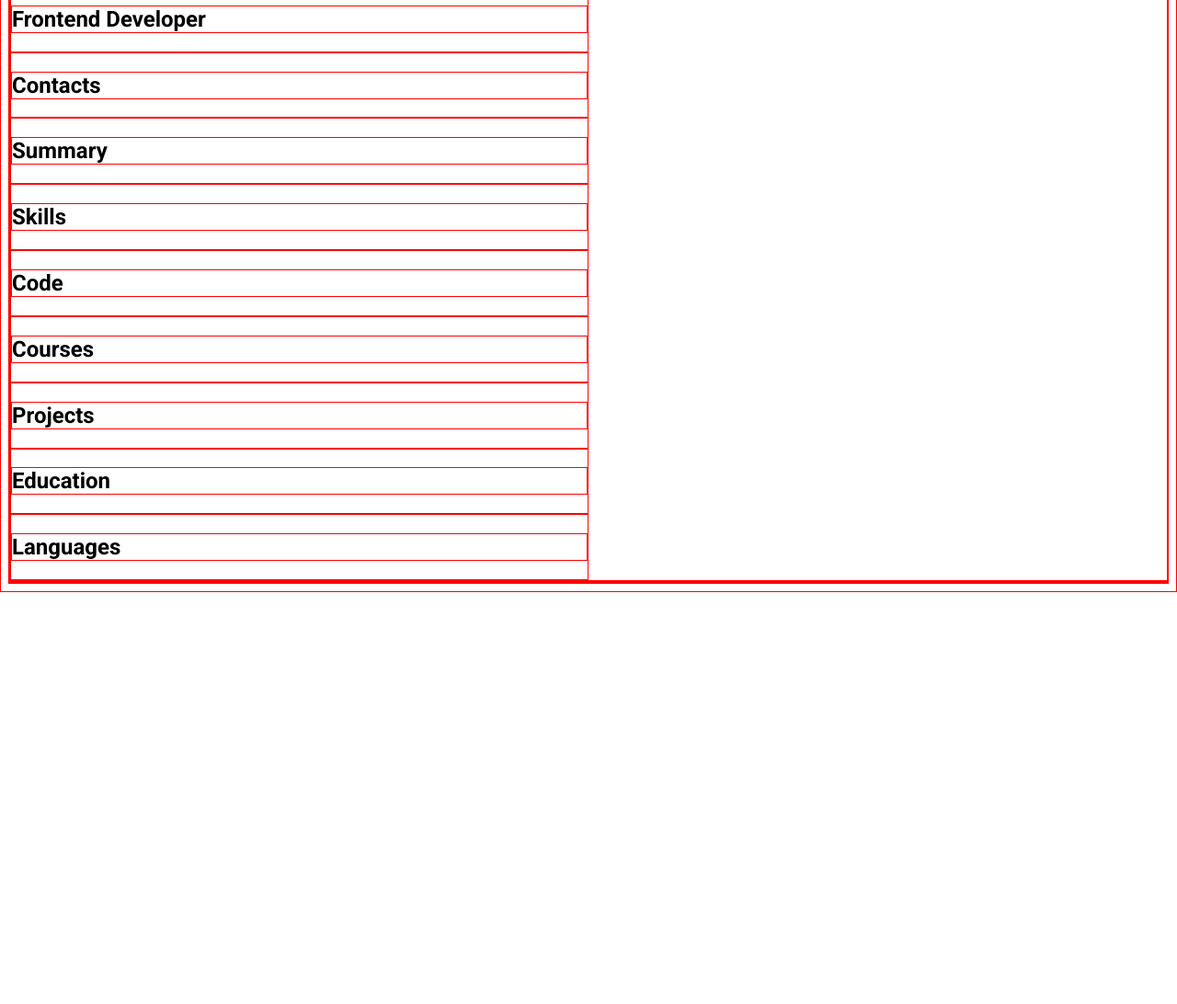
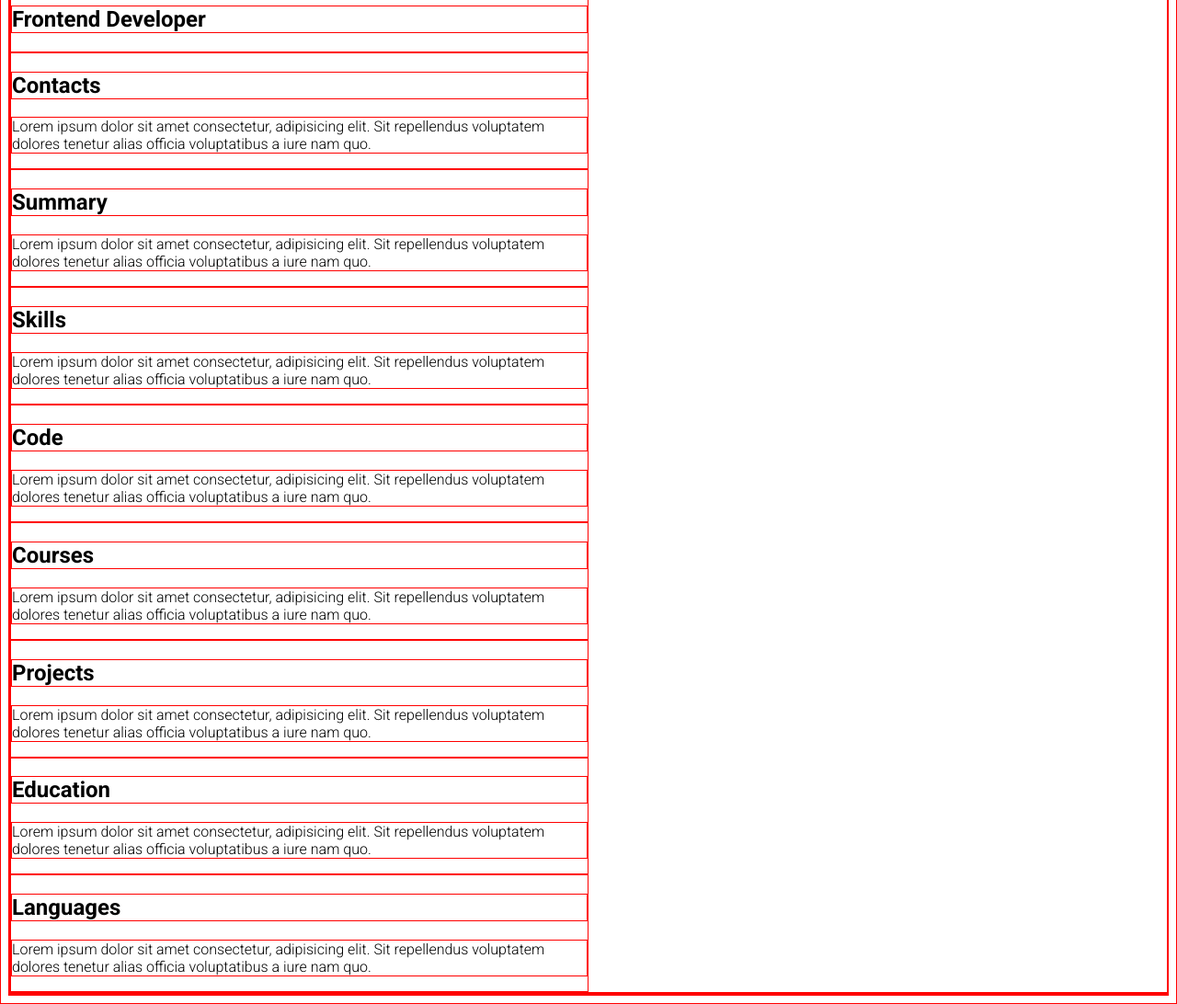
Before and after one commit to saltanet/rsschool-cv, a plain HTML site: page index.html in a window 1280 px wide. Shown: the part 420-1512 px from the top of the page at 92% size. Before the commit the page ends 1064 px from the top, so only its background shows below. Drawn offline with Linux system fonts and the light colour scheme.

Commit message:
feat: added info to index.html

```diff
--- a/index.html
+++ b/index.html
@@ -67,27 +67,51 @@
         </section>
         <section class="section" id="contacts">
             <h2 class="section-title">Contacts</h2>
+            <p>Lorem ipsum dolor sit amet consectetur, adipisicing elit. Sit repellendus voluptatem dolores tenetur alias officia voluptatibus a iure nam quo.
+
+            </p>
         </section>
         <section class="section" id="summary">
              <h2 class="section-title"> Summary </h2>
+             <p>Lorem ipsum dolor sit amet consectetur, adipisicing elit. Sit repellendus voluptatem dolores tenetur alias officia voluptatibus a iure nam quo.
+
+            </p>
         </section>
         <section  class="section" id="skills">
              <h2 class="section-title">Skills</h2>
+                         <p>Lorem ipsum dolor sit amet consectetur, adipisicing elit. Sit repellendus voluptatem dolores tenetur alias officia voluptatibus a iure nam quo.
+
+            </p>
         </section>
         <section  class="section" id="code">
              <h2 class="section-title">Code</h2>
+                         <p>Lorem ipsum dolor sit amet consectetur, adipisicing elit. Sit repellendus voluptatem dolores tenetur alias officia voluptatibus a iure nam quo.
+
+            </p>
         </section>
         <section  class="section" id="courses">
              <h2 class="section-title">Courses</h2>
+                         <p>Lorem ipsum dolor sit amet consectetur, adipisicing elit. Sit repellendus voluptatem dolores tenetur alias officia voluptatibus a iure nam quo.
+
+            </p>
         </section>
         <section  class="section" id="projects">
             <h2 class="section-title">Projects</h2>
+                        <p>Lorem ipsum dolor sit amet consectetur, adipisicing elit. Sit repellendus voluptatem dolores tenetur alias officia voluptatibus a iure nam quo.
+
+            </p>
         </section>
         <section  class="section" id="education">
              <h2 class="section-title">Education</h2>
+                         <p>Lorem ipsum dolor sit amet consectetur, adipisicing elit. Sit repellendus voluptatem dolores tenetur alias officia voluptatibus a iure nam quo.
+
+            </p>
         </section>
         <section  class="section" id="languages">
              <h2 class="section-title">Languages</h2>
+                         <p>Lorem ipsum dolor sit amet consectetur, adipisicing elit. Sit repellendus voluptatem dolores tenetur alias officia voluptatibus a iure nam quo.
+
+            </p>
         </section>
     </main>
     <footer>
```
